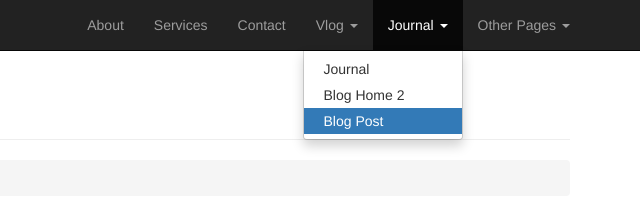
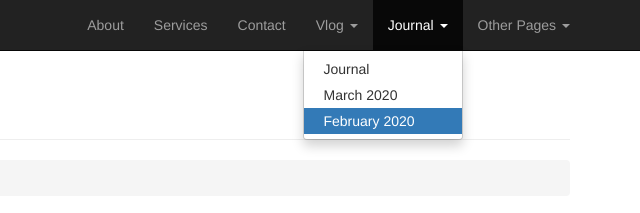
Before and after one commit to 2csqd2/2csqd2.github.io, a plain HTML site: page journal.html in a window 1280 px wide. Both pictures are taken after a click on the link "Journal". Shown: the top 213 px of the page, 640-1280 px from the left. Drawn offline with Linux system fonts and the light colour scheme.

Commit message:
edited ref. to march and april journal pages

```diff
--- a/journal.html
+++ b/journal.html
@@ -66,10 +66,10 @@
                                 <a href="journal.html">Journal</a>
                             </li>
                             <li>
-                                <a href="blog-home-2.html">Blog Home 2</a>
+                                <a href="journal-march-2020">March 2020</a>
                             </li>
                             <li class="active">
-                                <a href="bst.html">Blog Post</a>
+                                <a href="journal-february-2020">February 2020</a>
                             </li>
                         </ul>
                     </li>
```
